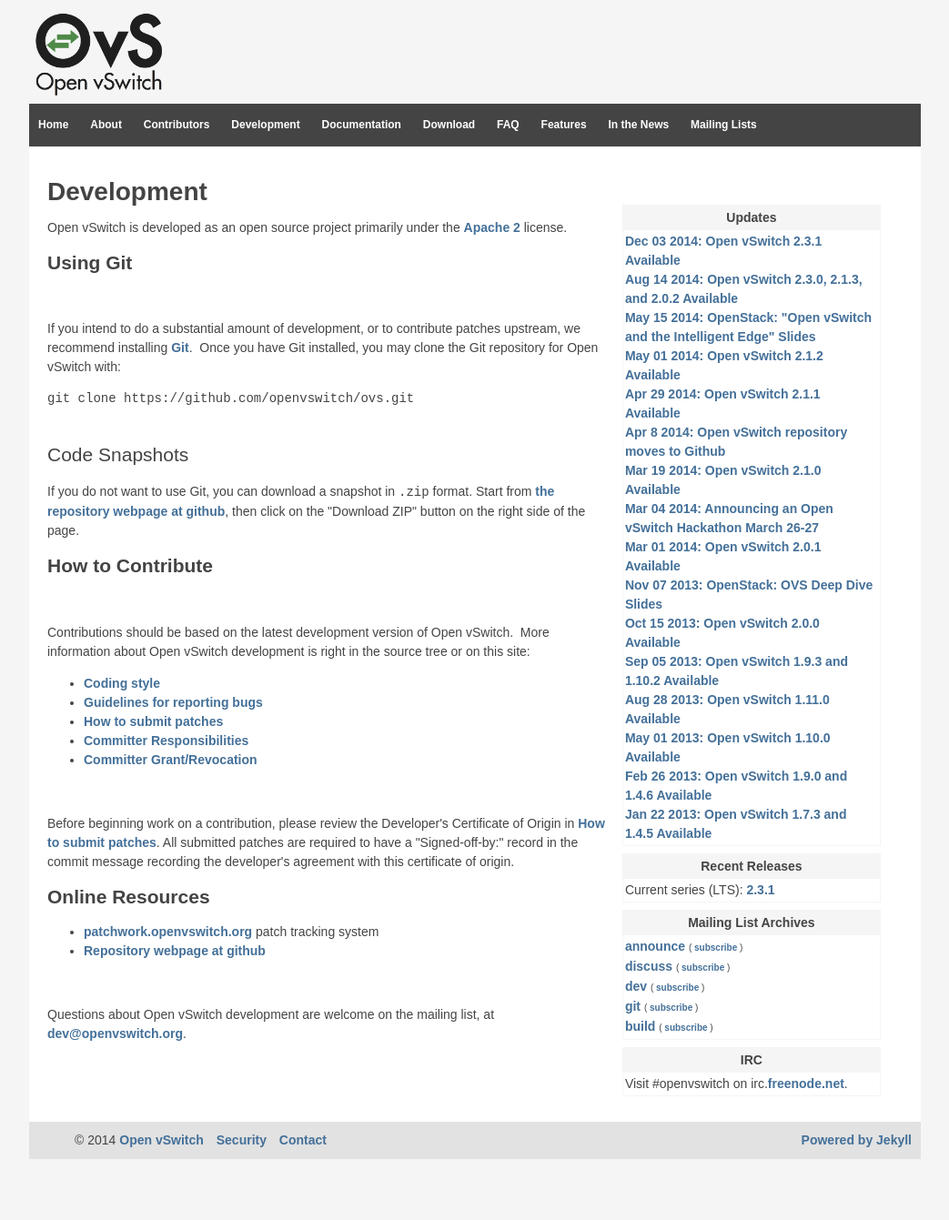
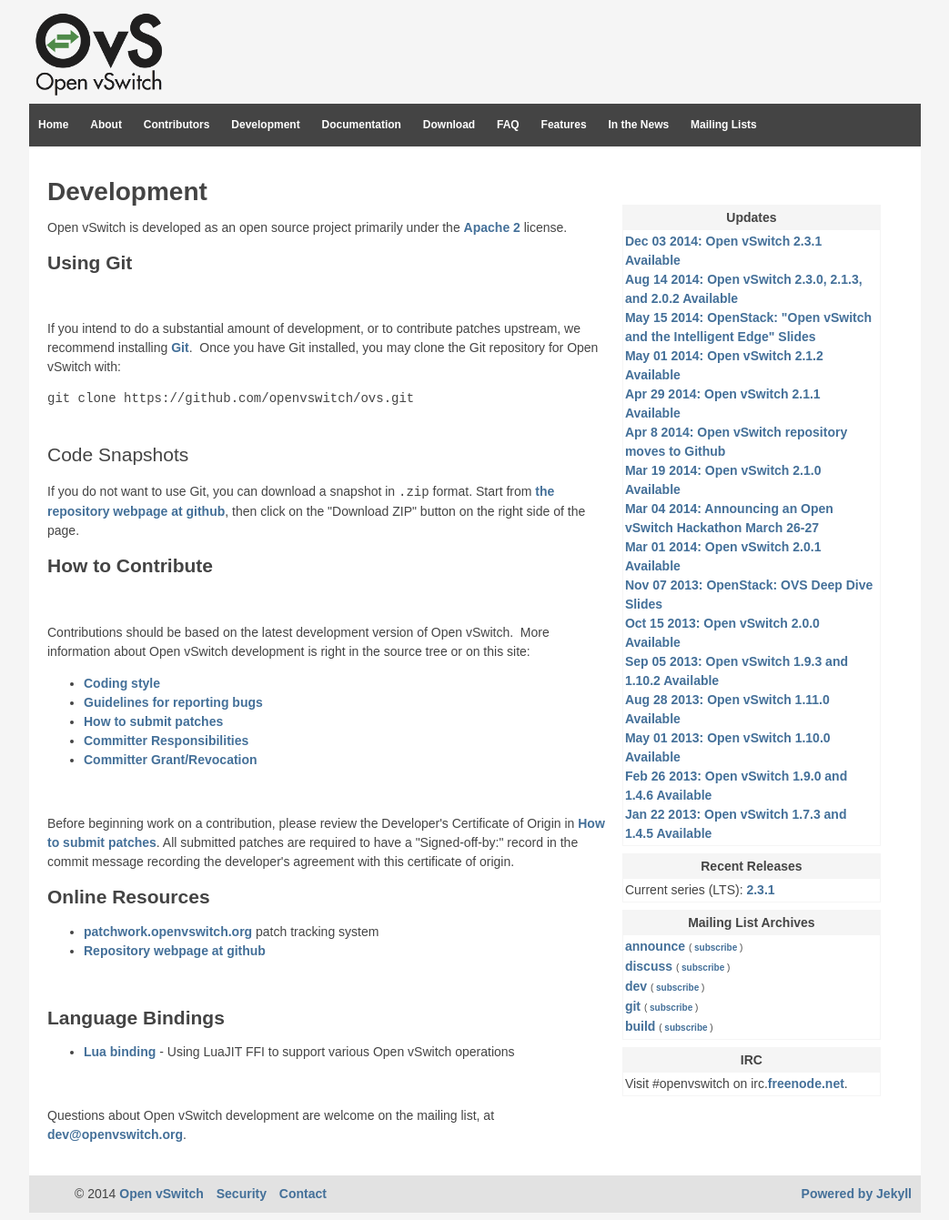
Before and after one commit to openvswitch/openvswitch.github.io, a Jekyll site: the page built from development/index.html, in a window 1280 px wide. Shown: the whole page at 91% size, without its empty margins (118-1161 px from the left). Built offline with Jekyll 4.4.1, drawn with Linux system fonts in a browser that asks for light colours; before the commit the page ends 1282 px from its top, so only the background shows below that.

Commit message:
Added reference to LJIT2ovs lua language binding

```diff
--- a/development/index.html
+++ b/development/index.html
@@ -42,4 +42,8 @@
 <li><a href="http://patchwork.openvswitch.org">patchwork.openvswitch.org</a> patch tracking system</li>
 <li><a href="https://github.com/openvswitch/ovs">Repository webpage at github</a></li>
 </ul><br />
+<h2>Language Bindings</h2>
+<ul>
+	<li><a href="https://github.com/wiladams/LJIT2ovs">Lua binding</a> - Using LuaJIT FFI to support various Open vSwitch operations</li>
+</ul><br />
 <p>Questions about Open vSwitch development are welcome on the mailing list, at <a href="mailto:dev@openvswitch.org">dev@openvswitch.org</a>.</p>
```
